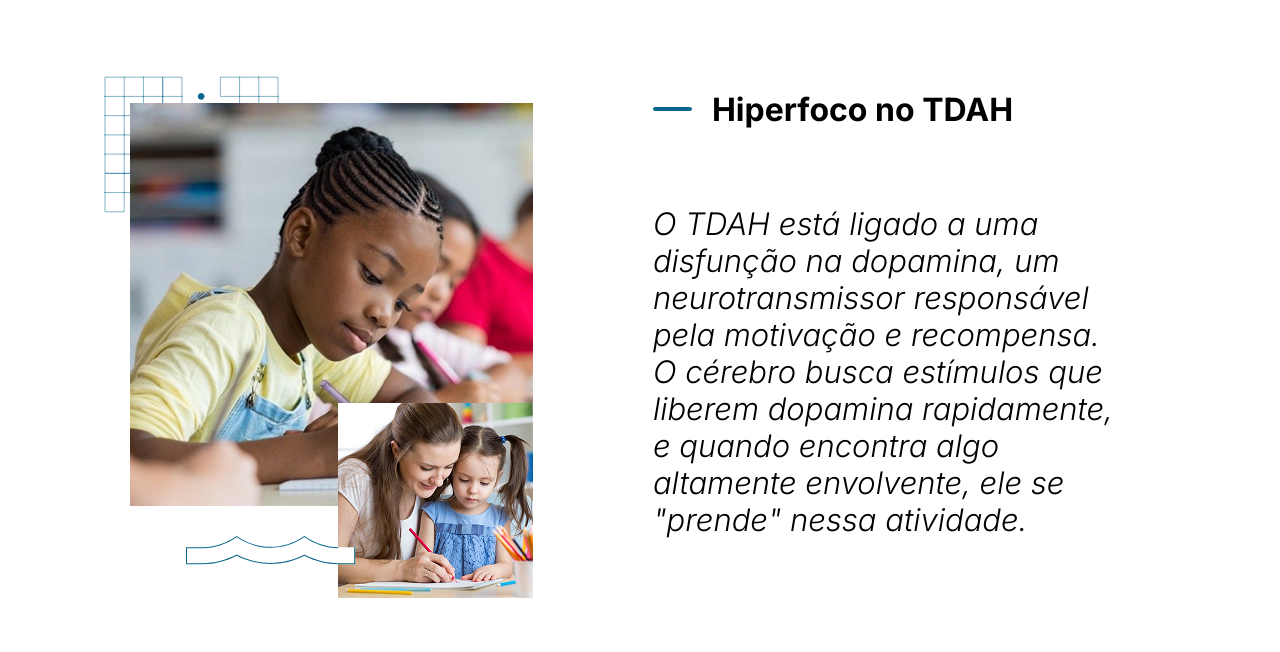
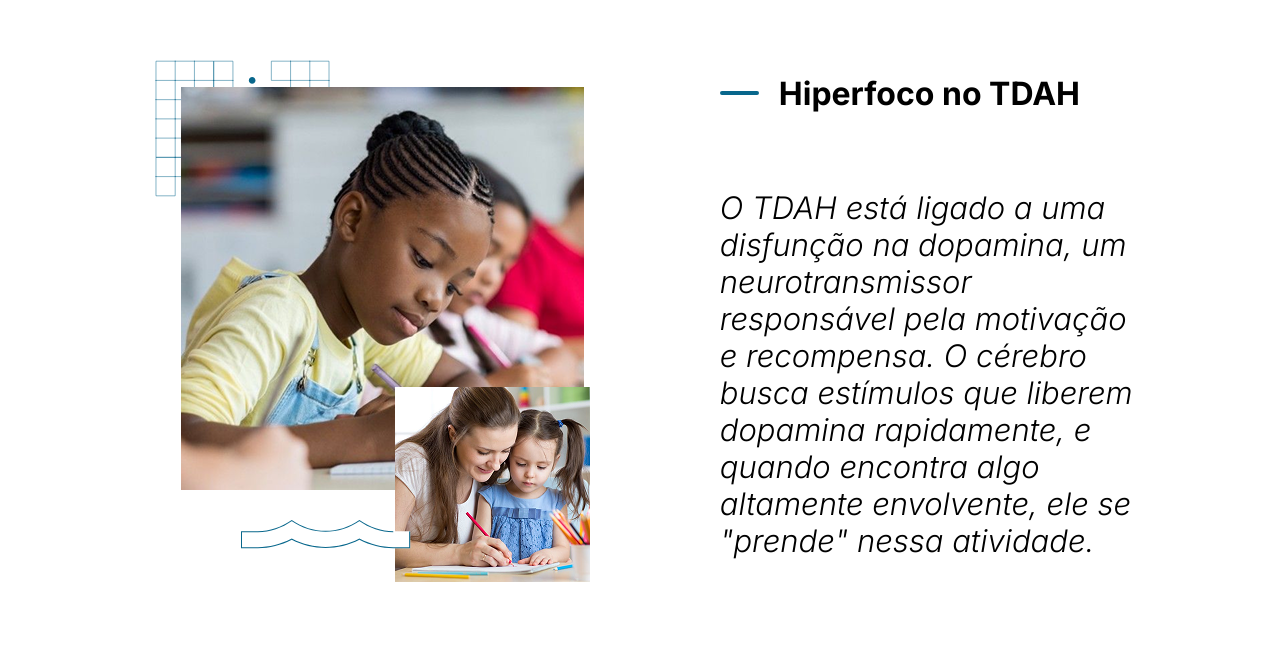
Before and after one commit to Sync633/luminous-website, a plain HTML site: page index.html in a window 1280 px wide. Shown: the part 3378-4030 px from the top of the page. Drawn offline with Linux system fonts and the light colour scheme; a web font is replaced by a local one.

Commit message:
Alterações de alinhamento das seções TDAH e Hiperfoco no TDAH

```diff
--- a/index.html
+++ b/index.html
@@ -88,13 +88,13 @@
 
         <section class="tdah">
 
-            <div class="titulos">
-                <div class="traco"></div>
-                <h1 class="txtTitulos">TDAH</h1>
-            </div>
 
             <div class="tdah-container">
                 <div class="tdah-texto">
+                    <div class="titulos">
+                        <div class="traco"></div>
+                        <h1 class="txtTitulos">TDAH</h1>
+                    </div>
                     <p class="texto-esquerda">
                         O Transtorno do Déficit de Atenção com Hiperatividade (TDAH) é uma síndrome que se caracteriza
                         por
--- a/style.css
+++ b/style.css
@@ -339,11 +339,12 @@ body {
 .tdah-container {
     display: flex;
     flex-direction: row;
+    justify-content: center;
+    align-items: center;
 }
 
 .tdah-texto {
     width: 50%;
-    height: 325px;
 }
 
 .tdah-carrossel {
@@ -563,7 +564,9 @@ body {
 
 .hiper-tdah-conteiner {
     display: flex;
+    justify-content: center;
     height: 635px;
+    gap: 10px;
 }
 
 .hiper-tdah-imagens {
@@ -600,14 +603,13 @@ body {
 .hiper-tdah-texto {
     margin-top: 100px;
     margin-left: 40px;
-    width: 50%;
+    width: 40%;
 }
 
 .texto-direita {
     margin-top: 0px;
     margin-left: 5px;
-    text-justify: auto;
-    width: 77%;
+    width: 84%;
     font-size: 31px;
     font-style: italic;
     font-weight: 300;
```
